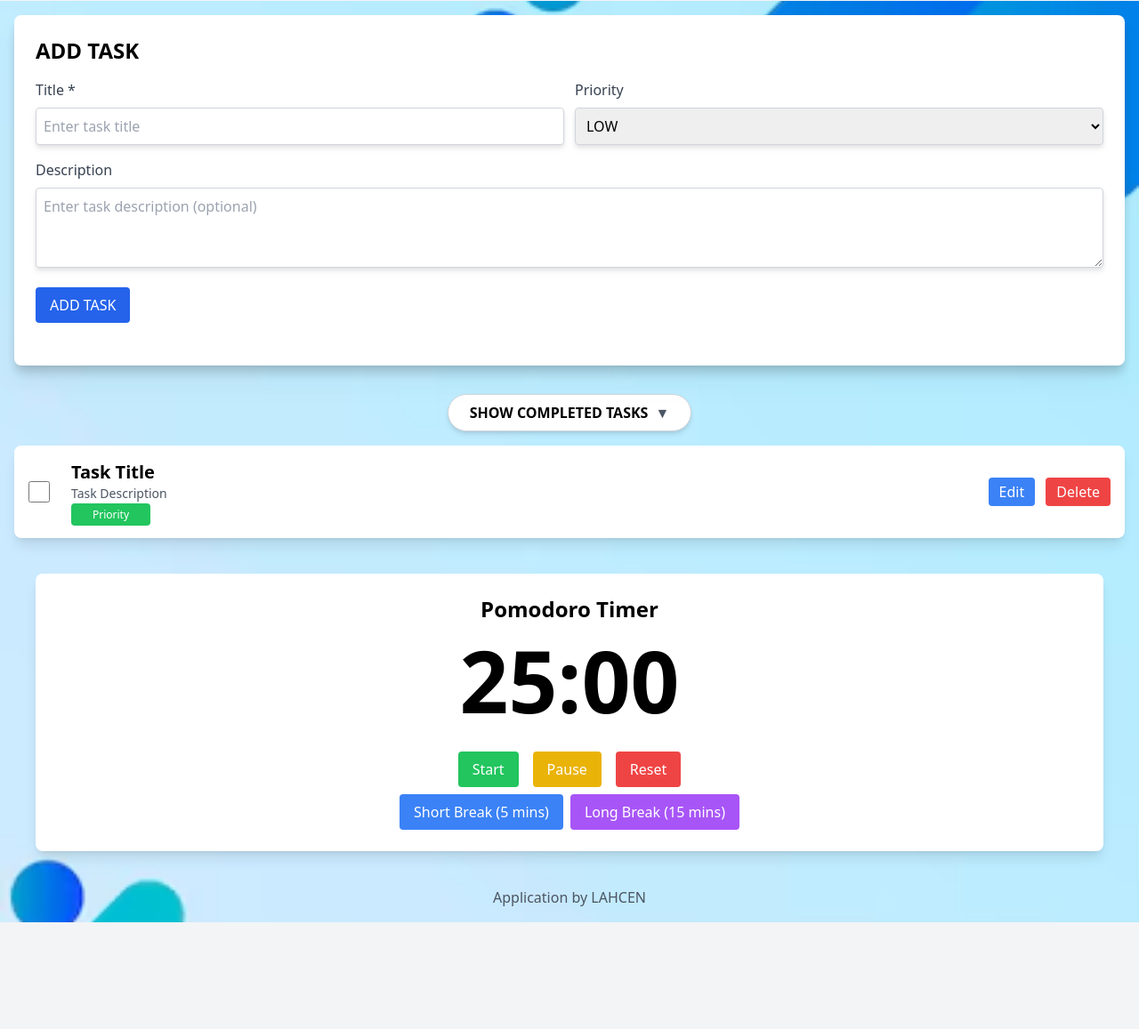
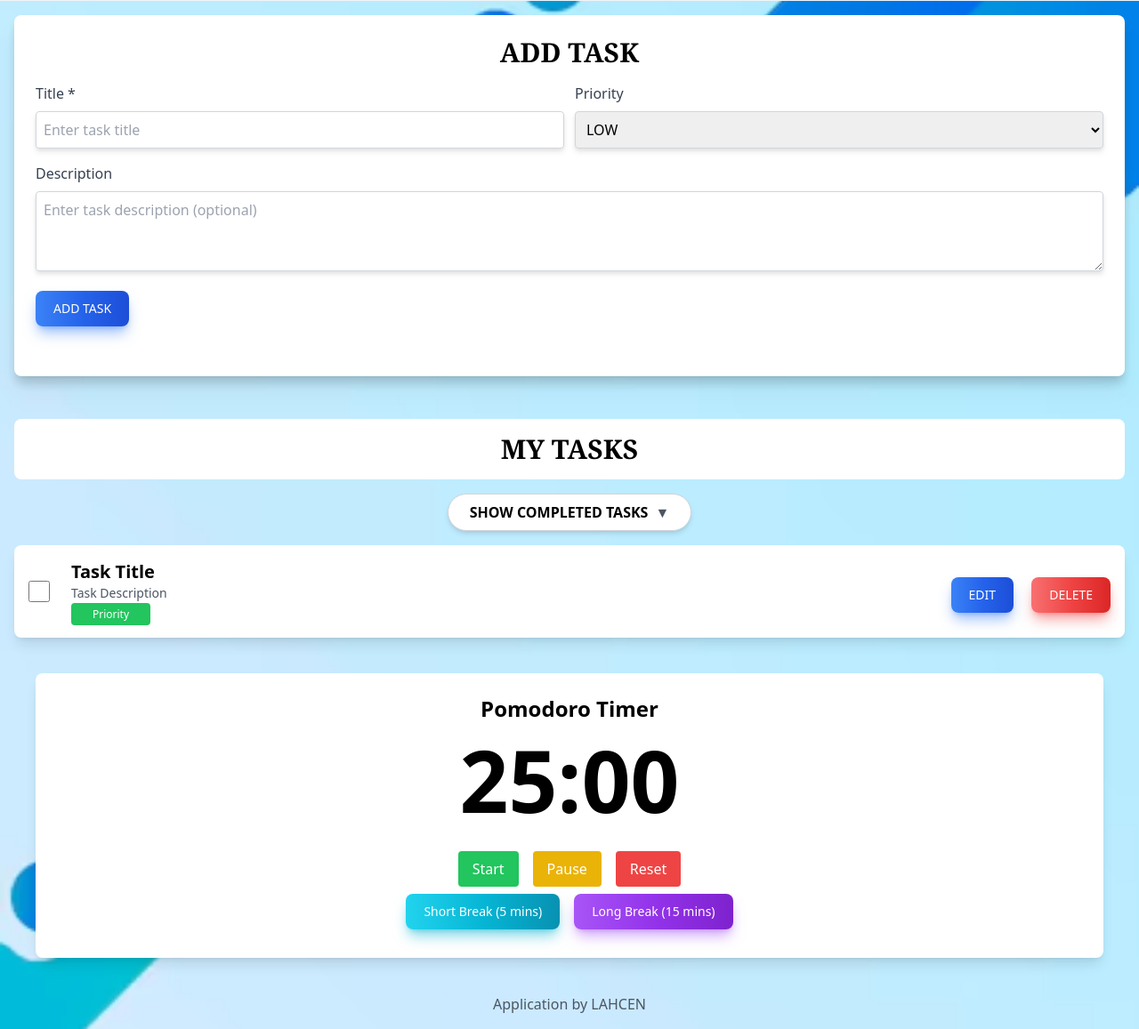
Before and after one commit to lahcen404/BeFocusApp, a plain HTML site: page index.html in a window 1280 px wide. Shown: the part 55-1212 px from the top of the page at 89% size. Before the commit the page ends 1092 px from the top, so only its background shows below. Drawn offline with nearby package versions, Linux system fonts and the light colour scheme.

Commit message:
Style buttons and add Title for My Tasks

```diff
--- a/index.html
+++ b/index.html
@@ -15,9 +15,9 @@
         <h3 class="text-2xl ml-4 text-black font-bold">BE FOCUSED APP</h3>
     </header>
     <main>
-        <section class="container mx-auto p-4 drop-shadow-xl">
-            <div class="add-task-section bg-white p-6 m-13 rounded-lg shadow-lg mb-4">
-                <h2 class="text-2xl font-bold mb-4">ADD TASK</h2>
+        <section class="container mx-auto  p-4 drop-shadow-xl">
+            <div class="add-task-section  bg-white p-6 m-13 rounded-lg shadow-lg mb-4">
+                <h2 class="text-3xl font-bold mb-4 text-center font-serif">ADD TASK</h2>
 
                 <form id="taskForm" class="mb-6">
                     <div class="grid grid-cols-1 md:grid-cols-2 gap-3">
@@ -42,14 +42,15 @@
                             class="w-full border border-gray-300 rounded p-2 drop-shadow-md"
                             placeholder="Enter task description (optional)"></textarea>
                     </div>
-                    <button type="submit" class="mt-4 bg-blue-600 text-white py-2 px-4 rounded hover:bg-blue-800 ">ADD
-                        TASK</button>
+                    <button type="submit" class="text-white bg-gradient-to-r mt-4 from-blue-500 via-blue-600 to-blue-700 hover:bg-gradient-to-br focus:ring-4 focus:outline-none focus:ring-blue-300 dark:focus:ring-blue-800 shadow-lg shadow-blue-500/50 dark:shadow-lg dark:shadow-blue-800/80 font-medium rounded-lg text-sm px-5 py-2.5 text-center me-2 mb-2 ">ADD TASK</button>
+
                 </form>
 
                 <ul id="taskList" class="space-y-4"></ul>
             </div>
         </section>
         <div class="show-tasks">
+            <h3 class="text-3xl font-bold mb-4 mt-4 bg-white text-center font-serif m-4 p-4 rounded-lg ">MY TASKS</h3>
             <button
                 class="show-tasks flex items-center mx-auto gap-2 px-6 py-2 text-black font-semibold bg-white border border-gray-300 rounded-full shadow-md hover:bg-gray-100 transition">
                 SHOW COMPLETED TASKS
@@ -69,8 +70,8 @@
                     </div>
                 </div>
                 <div class="space-x-2">
-                    <button class="editTask bg-blue-500 text-white px-3 py-1 rounded hover:bg-blue-600">Edit</button>
-                    <button class="deleteTask bg-red-500 text-white px-3 py-1 rounded hover:bg-red-600">Delete</button>
+                    <button  class="editTask text-white bg-gradient-to-r mt-4 from-blue-500 via-blue-600 to-blue-700 hover:bg-gradient-to-br focus:ring-4 focus:outline-none focus:ring-blue-300 dark:focus:ring-blue-800 shadow-lg shadow-blue-500/50 dark:shadow-lg dark:shadow-blue-800/80 font-medium rounded-lg text-sm px-5 py-2.5 text-center me-2 mb-2 ">EDIT</button>
+                    <button  class="deleteTask text-white bg-gradient-to-r from-red-400 via-red-500 to-red-600 hover:bg-gradient-to-br focus:ring-4 focus:outline-none focus:ring-red-300 dark:focus:ring-red-800 shadow-lg shadow-red-500/50 dark:shadow-lg dark:shadow-red-800/80 font-medium rounded-lg text-sm px-5 py-2.5 text-center me-2 mb-2">DELETE</button>
                 </div>
             </div>
 
@@ -91,11 +92,11 @@
             </div>
 
             <div class="flex justify-center space-x-2 mt-2">
-                <button id="shortBreak" class="bg-blue-500 text-white py-2 px-4 rounded hover:bg-blue-600">Short Break
+                <button type="button" class="text-white bg-gradient-to-r from-cyan-400 via-cyan-500 to-cyan-600 hover:bg-gradient-to-br focus:ring-4 focus:outline-none focus:ring-cyan-300 dark:focus:ring-cyan-800 shadow-lg shadow-cyan-500/50 dark:shadow-lg dark:shadow-cyan-800/80 font-medium rounded-lg text-sm px-5 py-2.5 text-center me-2 mb-2">Short Break
                     (5 mins)</button>
-                <button id="longBreak" class="bg-purple-500 text-white py-2 px-4 rounded hover:bg-purple-600">Long Break
-                    (15 mins)</button>
-            </div>
+                <button type="button" class="text-white bg-gradient-to-r from-purple-500 via-purple-600 to-purple-700 hover:bg-gradient-to-br focus:ring-4 focus:outline-none focus:ring-purple-300 dark:focus:ring-purple-800 shadow-lg shadow-purple-500/50 dark:shadow-lg dark:shadow-purple-800/80 font-medium rounded-lg text-sm px-5 py-2.5 text-center me-2 mb-2">Long Break
+                        (15 mins)</button>
+                </div>
         </section>
     </main>
 
--- a/style.css
+++ b/style.css
@@ -4,3 +4,12 @@ body {
     background-repeat: no-repeat;
     background-attachment: fixed;
 }
+.add-task-section {
+    background-color: rgba(255, 255, 255, 0.804);
+
+}
+@media (max-width: 768px) {
+    .add-task-section {
+        background-color: rgba(255, 255, 255, 0.854);
+    }
+}
```
